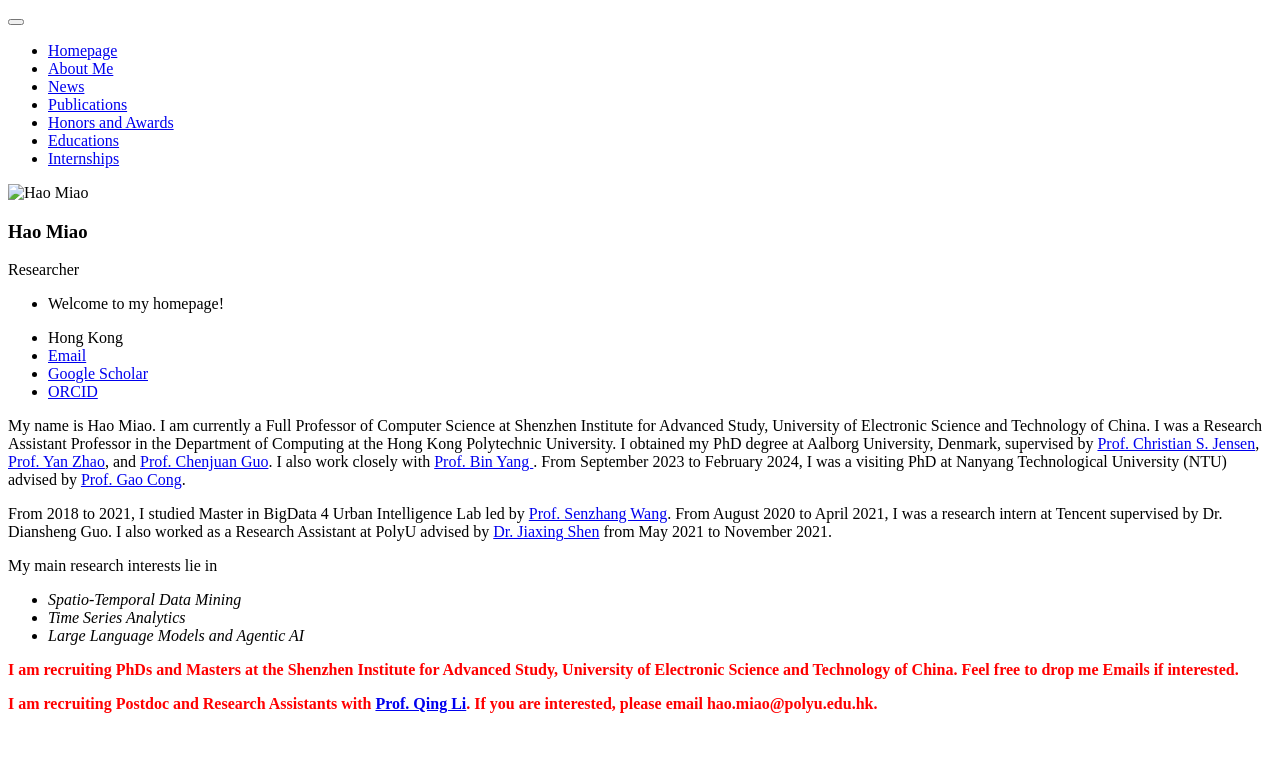
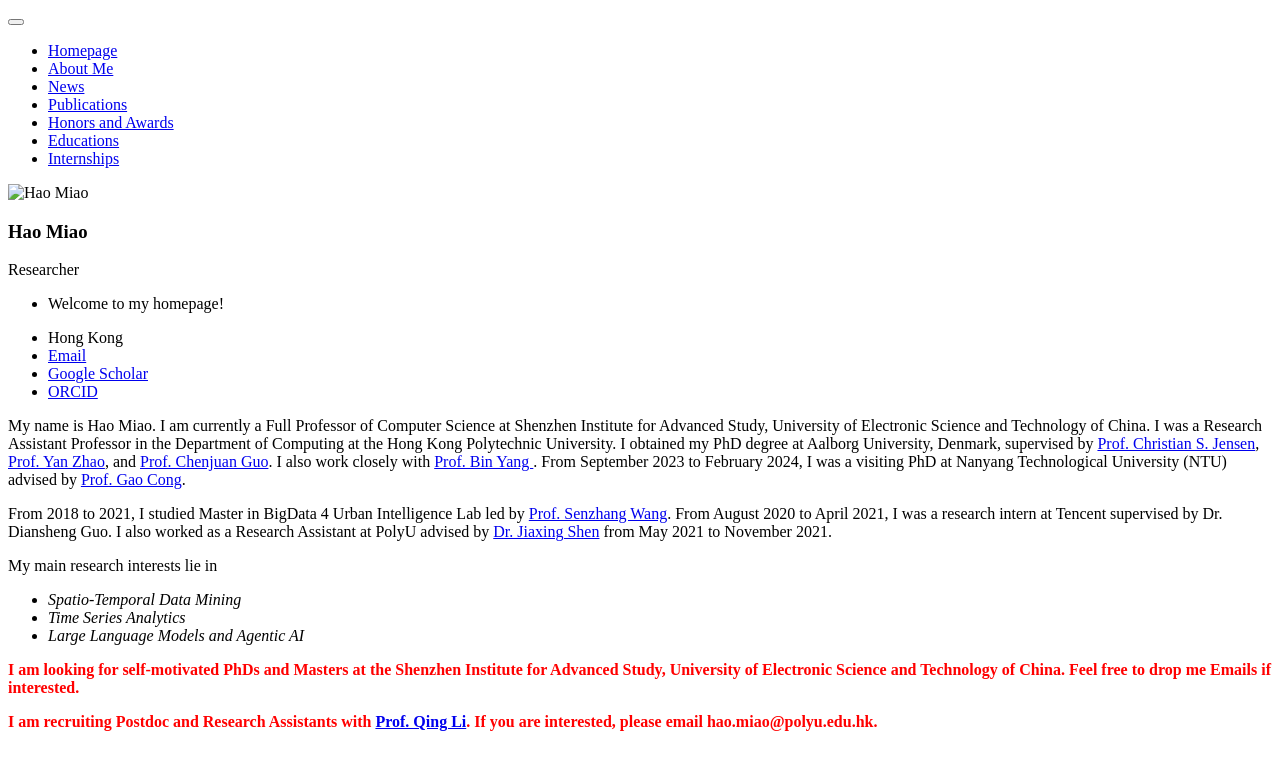
Before and after one commit to MiaoHaoSunny/MiaoHaoSunny.github.io, a Jekyll site: the page built from _pages/includes/intro.md, in a window 1280 px wide. Shown: the top 770 px of the page. Built offline with Jekyll 4.4.1, drawn with Linux system fonts in a browser that asks for light colours; our own code applies the rules of GitHub Pages for plain Markdown files.

Commit message:
Update intro.md

```diff
--- a/_pages/includes/intro.md
+++ b/_pages/includes/intro.md
@@ -8,7 +8,7 @@
 - _Time Series Analytics_
 - _Large Language Models and Agentic AI_
 
-<b><font color="red">I am recruiting PhDs and Masters at the Shenzhen Institute for Advanced Study, University of Electronic Science and Technology of China. Feel free to drop me Emails if interested.</font></b>
+<b><font color="red">I am looking for self-motivated PhDs and Masters at the Shenzhen Institute for Advanced Study, University of Electronic Science and Technology of China. Feel free to drop me Emails if interested.</font></b>
 
 <b><font color="red">I am recruiting Postdoc and Research Assistants with <a href="https://www4.comp.polyu.edu.hk/~csqli/">Prof. Qing Li</a>. If you are interested, please email hao.miao@polyu.edu.hk.</font></b>
 
```
